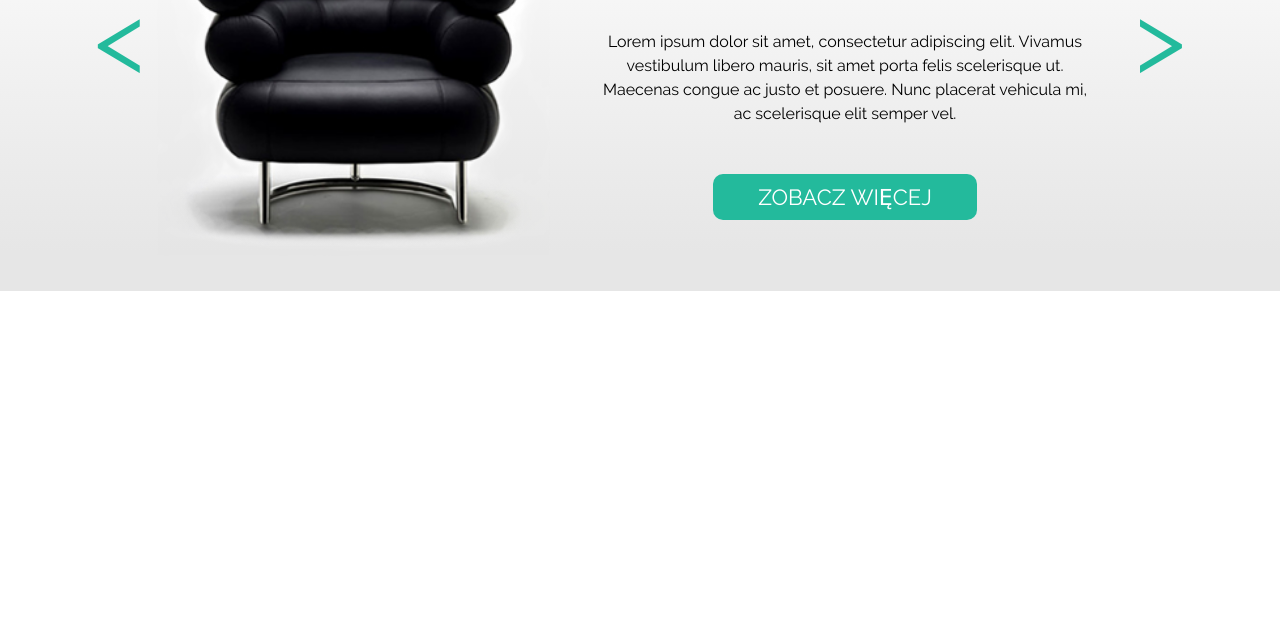
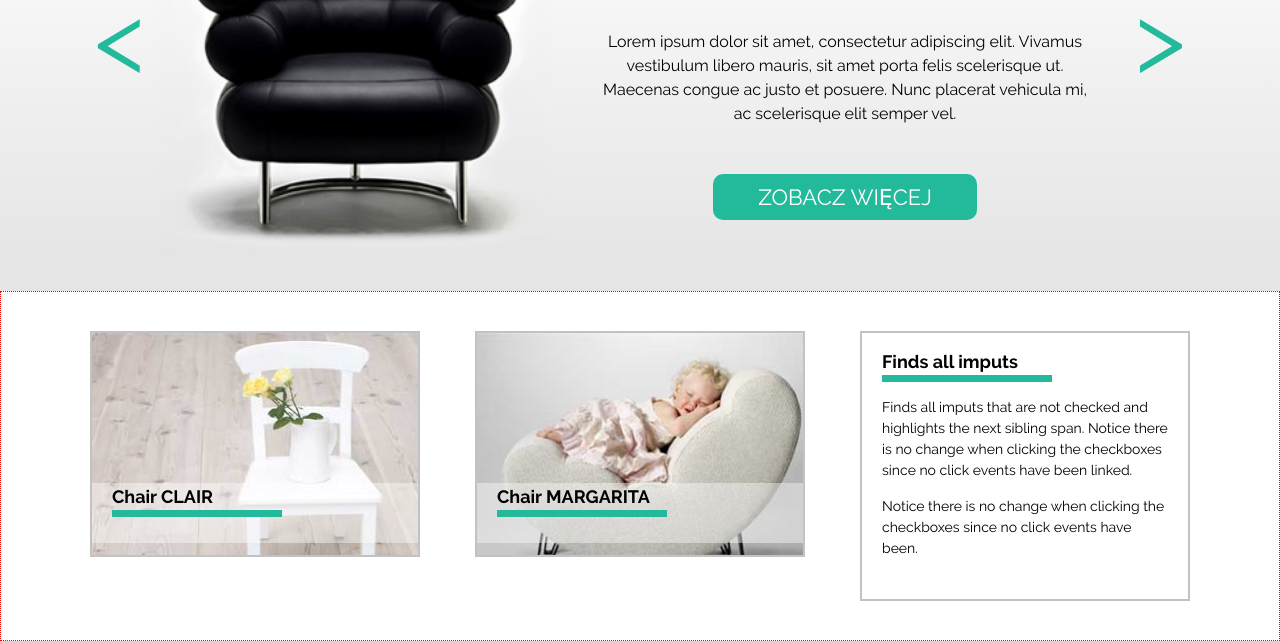
Before and after one commit to bgromanowski/CLFE_warsztaty_1.5, a plain HTML site: page index2.html in a window 1280 px wide. Shown: the part 249-890 px from the top of the page. Before the commit the page ends 800 px from the top, so only its background shows below. Drawn offline with Linux system fonts and the light colour scheme.

Commit message:
Section2_Product done (mozliwy proplem z pozycjonowaniem nizszych sekcji).

```diff
--- a/css/style2.css
+++ b/css/style2.css
@@ -36,12 +36,14 @@ body {
 a {
   text-decoration: none;
 }
+
 .section {
   position: relative;
 
   display: block;
 
   width: 100%;
+  margin: 0;
 }
 
 .main__width {
@@ -59,6 +61,10 @@ a {
 
 .theme__background {
   background-color: #23ba9c;
+}
+
+.theme__underline {
+  border-bottom: 7px solid #23ba9c;
 }
 
 a[class*="button"] {
@@ -248,3 +254,80 @@ ustawiając "float: left", gdy ustawiłem w ".slideshow__txt__box__heading > spa
 
   background-color: #ffffff;
 }
+
+
+
+/*_SECTION2_PRODUCT_*/
+
+.product {
+  height: 350px;
+
+  border: 1px dotted red;
+  background-color: #ffffff;
+}
+
+.product__box {
+  position: relative;
+
+  display: inline-block;
+  float: left;
+
+  width: 330px;
+  height: 226px;
+  margin: 30px 0 84px;
+
+  border: 2px solid #c2c2c2;
+}
+
+.product__box:first-child {
+  background-image: url("../images/box1_img.jpg");
+  background-repeat: no-repeat;
+  background-size: 100% 100%;
+}
+
+.product__box:nth-child(2) {
+  margin: 30px 55px 84px;
+
+  background-image: url("../images/box2_img.jpg");
+  background-repeat: no-repeat;
+  background-size: 100% 100%;
+}
+
+.product__box:last-child {
+  height: 270px;
+  margin: 30px 0 40px 0;
+}
+
+/*NOTE Między górną krawędzią kontenera ".product > .main__width > .product__box"
+a marginesem "product__box" (wysokość kontenera - 350 px,
+wysokość "product__box" - 360px) brakuje 10px. Od czego się odpychają?*/
+
+.header__box{
+  display: block;
+
+  width: 100%;
+  height: 60px;
+  margin-top: 150px;
+
+  background-color: rgba(255, 255, 255, 0.4);
+}
+
+.product__box .theme__underline {
+  width: 170px;
+  margin: 15px 0 0 20px;
+}
+
+.product__box .theme__underline .header {
+  font-family: 'ralewaybold';
+  font-size: 18px;
+}
+
+.product__box .theme__underline .header span {
+  text-transform: uppercase;
+}
+
+.product__box p {
+  padding: 15px 20px 0 20px;
+
+  font-size: 14px;
+}
--- a/index2.html
+++ b/index2.html
@@ -51,6 +51,41 @@
       </div>
     </section>
 
+    <!--__SECTION2_PRODUCTS__-->
+    <section class="section product">
+      <div class="main__width">
+        <div class="product__box">
+          <div class="header__box">
+            <div class="theme__underline">
+              <h2 class="header">Chair <span>Clair</span></h2>
+            </div>
+          </div>
+        </div>
+        <div class="product__box">
+          <div class="header__box">
+            <div class="theme__underline">
+              <h2 class="header">Chair <span>Margarita</span></h2>
+            </div>
+          </div>
+        </div>
+        <div class="product__box">
+          <div class="theme__underline">
+            <h2 class="header">Finds all imputs</h2>
+          </div>
+          <p>
+            Finds all imputs that are not checked and
+            highlights the next sibling span. Notice there
+            is no change when clicking the checkboxes
+            since no click events have been linked.
+          </p>
+          <p>
+            Notice there is no change when clicking the
+            checkboxes since no click events have been.
+          </p>
+      </div>
+    </section>
+
+
 
   </body>
 </html>
```
